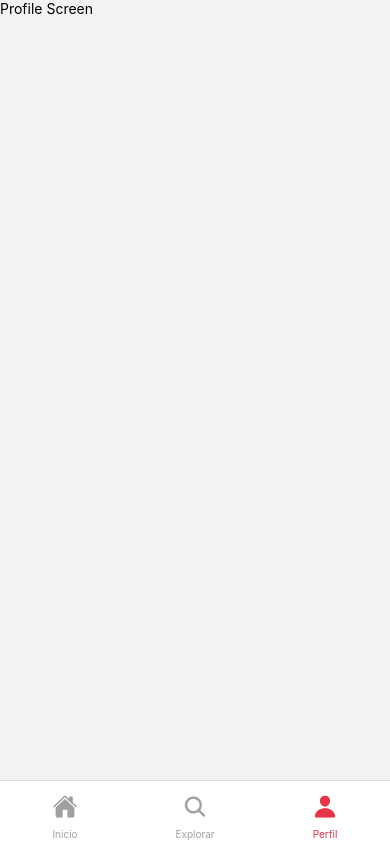
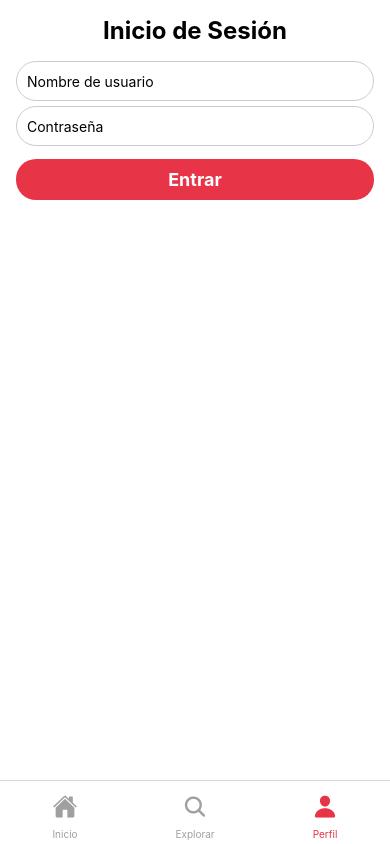
Before and after one commit to chachoariel/pilis-fswd-mod5-diaz-diaz-corimayo, a React Native app: screen /Profile in a window 390 px wide. Built offline with nearby package versions, Linux system fonts and the light colour scheme.

Commit message:
se agrego login, perfil, context de usuario y consumo de end ponit de eventos de la api de mockapi

```diff
--- a/App.js
+++ b/App.js
@@ -4,12 +4,14 @@
 import { MainStackScreen } from './src/screens/event-list/MainStackScreen'
 import { EventDetailScreen } from './src/screens/event-detail/EventDetailScreen'
 import { EventDetailWebScreen } from './src/screens/event-detail-web/EventDetailWebScreen'
+import { UserProvider } from './src/contexts/UserContext'
 
 const EventListStack = createNativeStackNavigator()
 
 export default function App () {
   return (
     <>
+      <UserProvider>
         <NavigationContainer>
           <EventListStack.Navigator screenOptions={{ headerShown: false }}>
             {/** //Pantallas con tab */}
@@ -20,6 +22,7 @@
           </EventListStack.Navigator>
         </NavigationContainer>
         <StatusBar style='auto' />
+      </UserProvider>
     </>
   )
 }
--- a/package.json
+++ b/package.json
@@ -16,10 +16,11 @@
     "expo": "48.0.10",
     "expo-status-bar": "1.4.4",
     "react": "18.2.0",
+    "react-hook-form": "^7.43.9",
     "react-native": "0.71.6",
+    "react-native-maps": "1.3.2",
     "react-native-safe-area-context": "4.5.0",
     "react-native-screens": "~3.20.0",
-    "react-native-maps": "1.3.2",
     "react-native-webview": "11.26.0"
   },
   "devDependencies": {
--- /dev/null
+++ b/src/api/event.service.js
@@ -0,0 +1,11 @@
+import { api } from './api'
+const SERVICE_ENDPOINT = `${api.server + api.apiVersion}/events`
+
+export const getEventList = async () => {
+  try {
+    const response = await fetch(SERVICE_ENDPOINT)
+    return response.json()
+  } catch {
+    throw new Error('could not fetch events')
+  }
+}
--- a/src/contexts/UserContext.js
+++ b/src/contexts/UserContext.js
@@ -0,0 +1,13 @@
+import { createContext, useState } from 'react'
+
+export const UserContext = createContext({
+  currentUser: {},
+  setCurrentUser: () => {}
+})
+
+export const UserProvider = ({ children }) => {
+  const [currentUser, setCurrentUser] = useState(null)
+  const value = { currentUser, setCurrentUser }
+
+  return <UserContext.Provider value={value}>{children}</UserContext.Provider>
+}
--- a/src/screens/event-detail/EventDetailScreen.jsx
+++ b/src/screens/event-detail/EventDetailScreen.jsx
@@ -3,9 +3,11 @@
 import { Link } from '@react-navigation/native'
 import MapView, { Marker } from 'react-native-maps'
 import { styles } from './EventDetailScreen.styles'
+import { UserContext } from '../../contexts/UserContext'
 
 export const EventDetailScreen = ({ route }) => {
   const { item } = route.params
+  const { currentUser } = useContext(UserContext)
 
   return (
     <ScrollView style={styles.container}>
@@ -19,11 +21,14 @@
       <View style={styles.textContainer}>
         <Text style={styles.title}>{item.title}</Text>
         <Text style={styles.eventName}>{item.location}</Text>
+        {currentUser && (
           <Link style={styles.webButton} to={{ screen: 'EventDetailWeb', params: { url: item.url } }}>
             Ir a la web
           </Link>
+        )}
         <Text style={styles.description}>{item.description}</Text>
       </View>
+      {currentUser && (
         <MapView
           style={styles.map}
           initialRegion={{
@@ -41,6 +46,7 @@
             title={item.title}
           />
         </MapView>
+      )}
     </ScrollView>
   )
 }
--- a/src/screens/event-list/EventListScreen.jsx
+++ b/src/screens/event-list/EventListScreen.jsx
@@ -1,21 +1,29 @@
-import React, { useState } from 'react'
+import React, { useState, useEffect } from 'react'
 import { View, Text, SafeAreaView, FlatList, Pressable, Image } from 'react-native'
 import { styles } from './EventListScreen.styles'
-import { data } from '../../api/data'
+// import { data } from '../../api/data'
 import { SearchBar } from '../../components/SearchBar'
+import { getEventList } from '../../api/event.service'
 
 export const EventListScreen = ({ navigation }) => {
   const [searchQuery, setSearchQuery] = useState('')
+  const [eventList, setEventList] = useState([])
   const handleSearch = (query) => {
     setSearchQuery(query)
   }
-  const filteredEvents = data.filter(event => (
+  const filteredEvents = eventList.filter(event => (
     event.title.toLocaleLowerCase().includes(searchQuery.toLocaleLowerCase())
   ))
+  useEffect(() => {
+    getEventList().then(data => {
+      setEventList(data)
+    })
+      .catch(err => console.log(err))
+  }, [])
   const event = ({ item }) => (
     <Pressable onPress={() => navigation.navigate('EventDetail', { item })}>
       <View style={styles.itemContainer}>
-        <Image source={item.images[0]} style={styles.itemImage} />
+        <Image source={{ uri: `https://drive.google.com/uc?id=${item.images[0]}` }} style={styles.itemImage} />
         <View style={styles.containerDate}>
           <Text style={styles.itemDate}>{item.date}</Text>
         </View>
--- a/src/screens/login/LoginScreen.jsx
+++ b/src/screens/login/LoginScreen.jsx
@@ -0,0 +1,71 @@
+import React, { useContext } from 'react'
+import { View, Text, TextInput, TouchableOpacity } from 'react-native'
+import { styles } from './LoginScreen.styles'
+import { useForm, Controller } from 'react-hook-form'
+import { getUsers } from '../../api/user.service'
+import { UserContext } from '../../contexts/UserContext'
+import { useNavigation } from '@react-navigation/native'
+
+export const LoginScreen = () => {
+  const navigation = useNavigation()
+  const { setCurrentUser } = useContext(UserContext)
+  const { control, handleSubmit, formState: { errors } } = useForm({
+    defaultValues: {
+      username: '',
+      password: ''
+    }
+  })
+
+  const handleLogin = ({ username, password }) => {
+    getUsers()
+      .then(users => {
+        const user = users[0]
+        if (username === user.username && password === user.password) {
+          setCurrentUser({ username, password })
+          navigation.navigate('Home')
+        }
+      })
+      .catch(err => console.warn(err))
+  }
+
+  return (
+    <View style={styles.container}>
+      <Text style={styles.title}>Inicio de Sesión</Text>
+      <Controller
+        control={control}
+        render={({ field: { onChange, onBlur, value } }) => (
+          <TextInput
+            style={styles.input}
+            placeholder='Nombre de usuario'
+            onBlur={onBlur}
+            onChangeText={onChange}
+            value={value}
+            autoCapitalize='none'
+          />
+        )}
+        name='username'
+        rules={{ required: 'El nombre de usuario es requerido' }}
+      />
+      {errors.username && <Text style={styles.errorText}>{errors.username.message}</Text>}
+      <Controller
+        control={control}
+        render={({ field: { onChange, onBlur, value } }) => (
+          <TextInput
+            style={styles.input}
+            placeholder='Contraseña'
+            onBlur={onBlur}
+            onChangeText={onChange}
+            value={value}
+            secureTextEntry
+          />
+        )}
+        name='password'
+        rules={{ required: 'La constraseña es requerida' }}
+      />
+      {errors.password && <Text style={styles.errorText}>{errors.password.message}</Text>}
+      <TouchableOpacity style={styles.button} onPress={handleSubmit(handleLogin)}>
+        <Text style={styles.buttonText}>Entrar</Text>
+      </TouchableOpacity>
+    </View>
+  )
+}
--- a/src/screens/login/LoginScreen.styles.js
+++ b/src/screens/login/LoginScreen.styles.js
@@ -0,0 +1,42 @@
+import { StatusBar, StyleSheet } from 'react-native'
+import { COLORS } from '../../utils/theme'
+
+export const styles = StyleSheet.create({
+  container: {
+    flex: 1,
+    padding: 16,
+    backgroundColor: '#fff',
+    marginTop: StatusBar.currentHeight
+  },
+  title: {
+    fontSize: 24,
+    fontWeight: 'bold',
+    marginBottom: 16,
+    textAlign: 'center'
+  },
+  input: {
+    height: 40,
+    borderColor: '#ccc',
+    borderWidth: 1,
+    borderRadius: 20,
+    paddingHorizontal: 10,
+    marginBottom: 5
+  },
+  errorText: {
+    color: 'red',
+    marginBottom: 8
+  },
+  button: {
+    backgroundColor: COLORS.primary,
+    paddingVertical: 10,
+    paddingHorizontal: 20,
+    borderRadius: 20,
+    marginTop: 8,
+    alignItems: 'center'
+  },
+  buttonText: {
+    color: '#fff',
+    fontSize: 18,
+    fontWeight: 'bold'
+  }
+})
--- a/src/screens/profile/ProfileScreen.jsx
+++ b/src/screens/profile/ProfileScreen.jsx
@@ -1,10 +1,21 @@
-import React from 'react'
-import { Text, View } from 'react-native'
+import React, { useContext } from 'react'
+import { UserContext } from '../../contexts/UserContext'
+import { UserInfoScreen } from '../user/UserinfoScreen'
+import { LoginScreen } from '../login/LoginScreen'
 
 export const ProfileScreen = () => {
+  const { currentUser } = useContext(UserContext)
+
   return (
-    <View>
-      <Text>Profile Screen</Text>
-    </View>
+    <>
+      {currentUser
+        ? (
+          <UserInfoScreen />
+          )
+        : (
+          <LoginScreen />
+          )}
+    </>
+
   )
 }
--- a/src/screens/user/UserinfoScreen.styles.js
+++ b/src/screens/user/UserinfoScreen.styles.js
@@ -0,0 +1,63 @@
+import { StatusBar, StyleSheet } from 'react-native'
+import { COLORS } from '../../utils/theme'
+
+export const styles = StyleSheet.create({
+  container: {
+    flex: 1,
+    backgroundColor: '#fff',
+    marginTop: StatusBar.currentHeight
+  },
+  header: {
+    backgroundColor: '#F0F0F0',
+    flexDirection: 'row',
+    padding: 20,
+    borderBottomColor: '#EFEFEF',
+    borderBottomWidth: 1
+  },
+  profileImage: {
+    width: 80,
+    height: 80,
+    borderRadius: 40,
+    marginRight: 5
+  },
+  profileInfo: {
+    justifyContent: 'center'
+  },
+  profileName: {
+    fontSize: 24,
+    fontWeight: 'bold'
+  },
+  profileLocation: {
+    fontSize: 16,
+    color: '#777'
+  },
+  content: {
+    flex: 1,
+    padding: 20
+  },
+  sectionTitle: {
+    fontSize: 20,
+    fontWeight: 'bold',
+    marginBottom: 10
+  },
+  sectionText: {
+    fontSize: 16,
+    marginBottom: 20,
+    lineHeight: 24
+  },
+  button: {
+    justifyContent: 'center',
+    backgroundColor: COLORS.primary,
+    paddingVertical: 10,
+    paddingHorizontal: 20,
+    borderRadius: 20,
+    marginTop: 15,
+    marginLeft: 10,
+    height: 50
+  },
+  buttonText: {
+    color: COLORS.white,
+    fontSize: 15,
+    fontWeight: 'bold'
+  }
+})
```
Also changed, not shown: src/screens/user/UserinfoScreen.jsx (+45 -0 lines), assets/images/avatar.png (added), 1 other file (tests, documents, lock files or other folders). Lines whose indentation alone changed are shown as unchanged.
